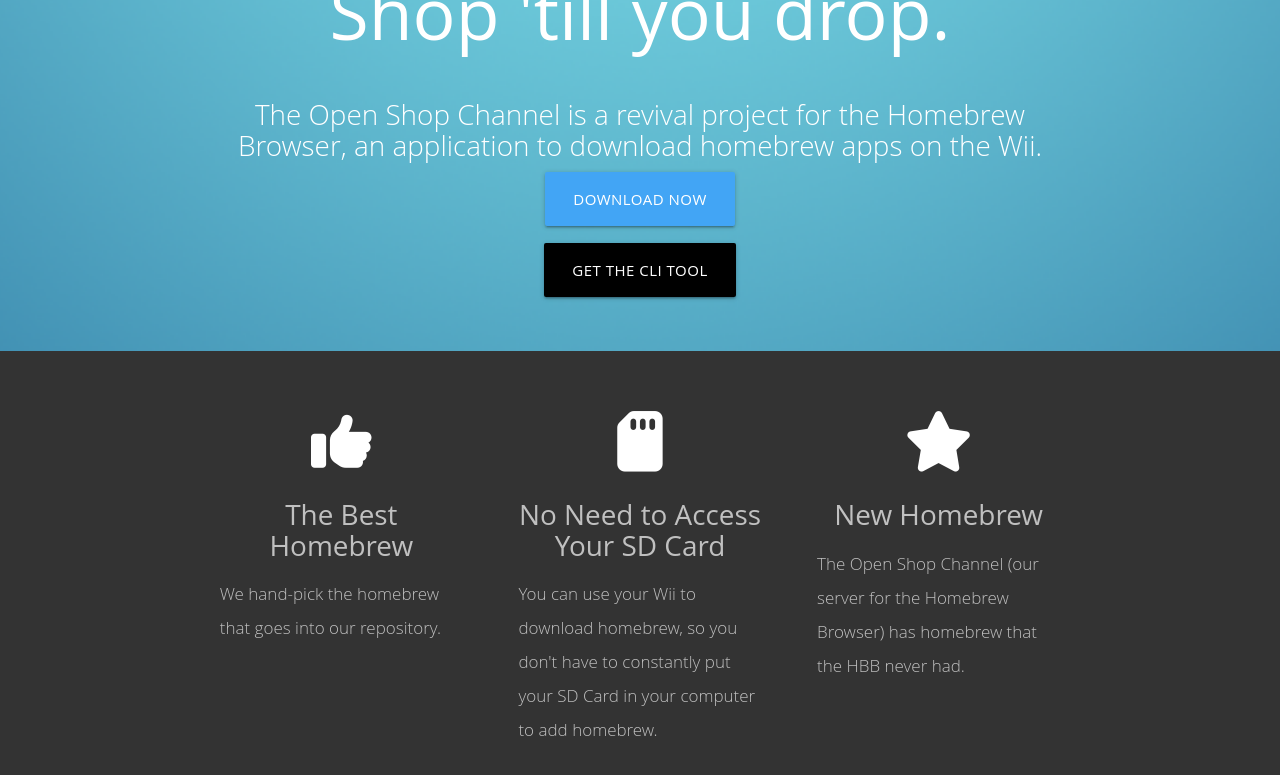
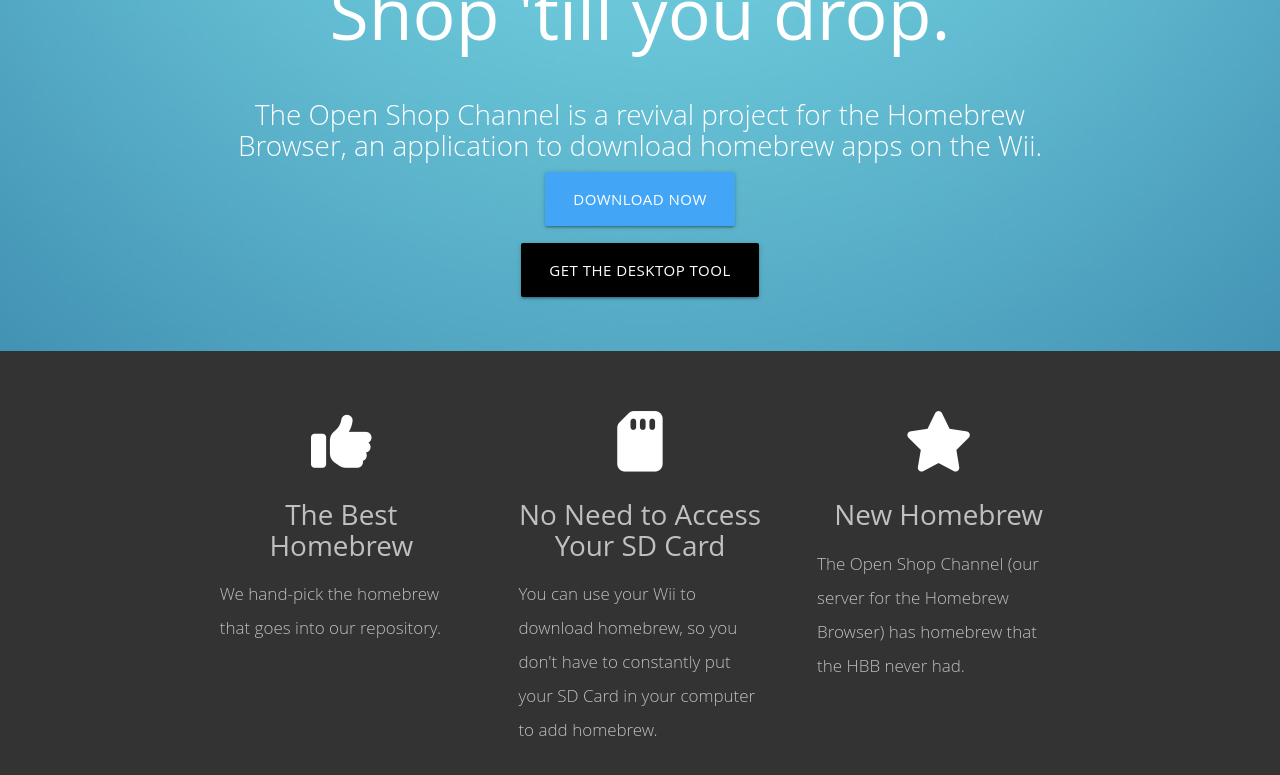
Before and after one commit to OpenShopChannel/Old-Site, a Jekyll site: the page built from index.html, in a window 1280 px wide and 900 px high, scrolled down 399 px. Shown: the top 775 px of the window. Built offline with Jekyll 4.4.1, drawn with Linux system fonts in a browser that asks for light colours; nearby versions of some CDN libraries.

Commit message:
Update index.html

```diff
--- a/index.html
+++ b/index.html
@@ -16,7 +16,7 @@
         <div class="row center">
           <h5 class="header col s12 light white-text center">The Open Shop Channel is a revival project for the Homebrew Browser, an application to download homebrew apps on the Wii.</h5>
           <a href="https://wii.guide/assets/files/homebrew_browser_v0.3.9e.zip" id="download-button" class="btn-large waves-effect waves-light blue lighten-1">Download Now</a>
-          <p><a href="https://github.com/dhtdht020/osc-dl/releases" id="download-cli-button" class="btn-large waves-effect waves-light black lighten-1">Get the CLI tool</a></p>
+          <p><a href="https://github.com/dhtdht020/osc-dl/releases" id="download-cli-button" class="btn-large waves-effect waves-light black lighten-1">Get the Desktop tool</a></p>
         </div>
         <br><br>
       </div>
```
